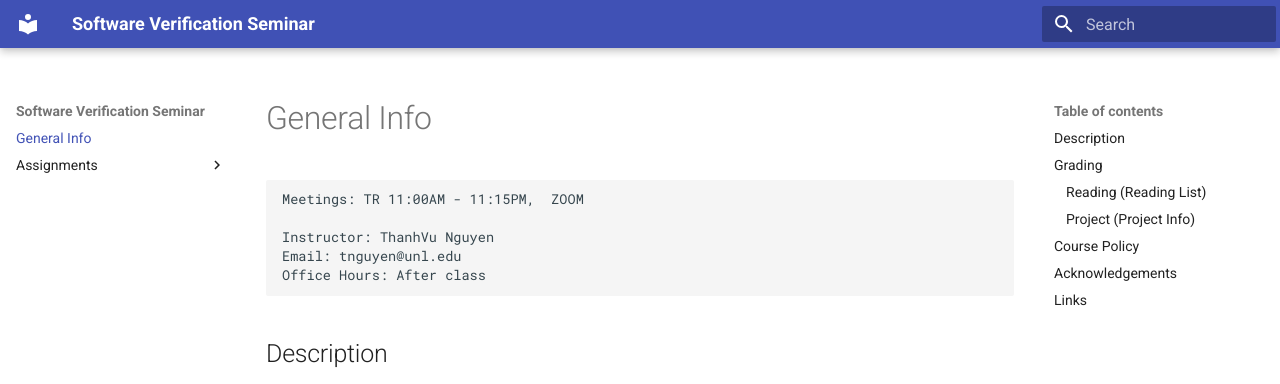
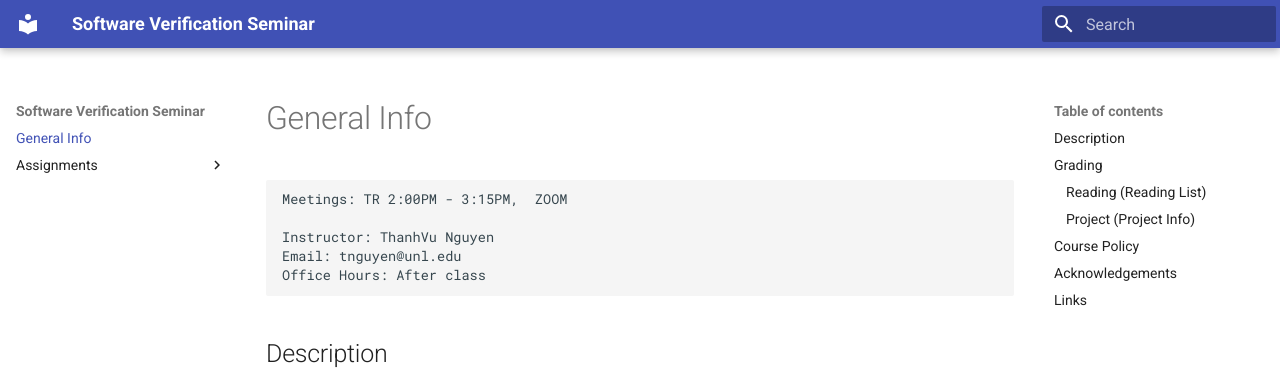
Before and after one commit to nguyenthanhvuh/class-verification, an MkDocs documentation site: the page built from docs/index.md, in a window 1280 px wide and 900 px high. Shown: the top 384 px of the window. Built offline with MkDocs 1.6.1 and Material for MkDocs 9.7.7, drawn with Linux system fonts in a browser that asks for light colours.

Commit message:
update meeting time

```diff
--- a/docs/index.md
+++ b/docs/index.md
@@ -1,6 +1,6 @@
 # General Info
 
-    Meetings: TR 11:00AM - 11:15PM,  ZOOM
+    Meetings: TR 2:00PM - 3:15PM,  ZOOM
 
     Instructor: ThanhVu Nguyen
     Email: tnguyen@unl.edu
```
